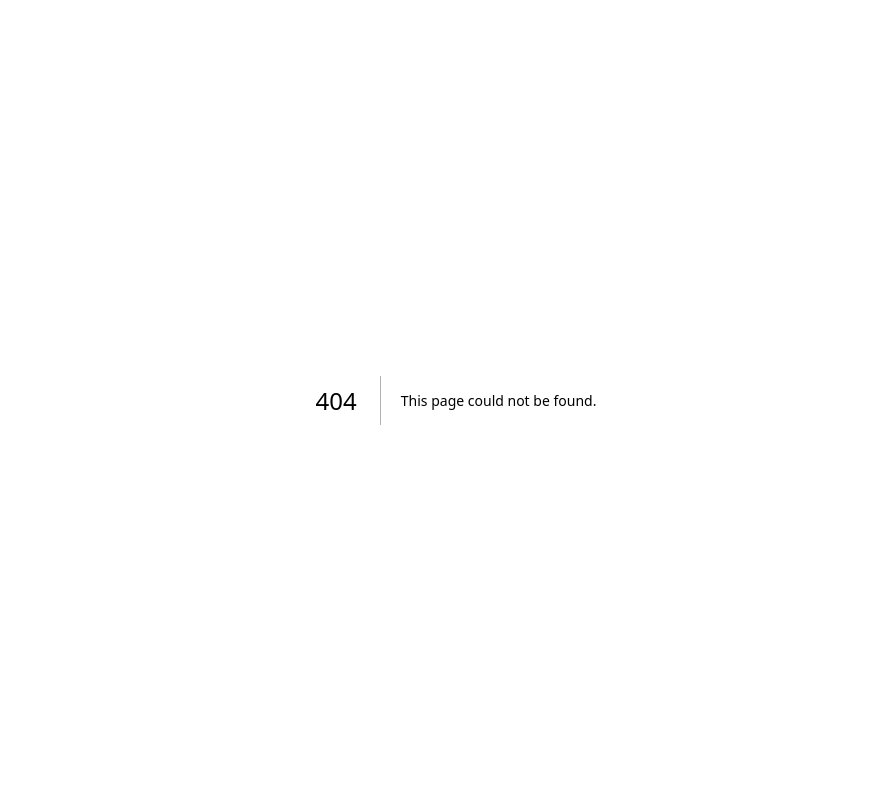
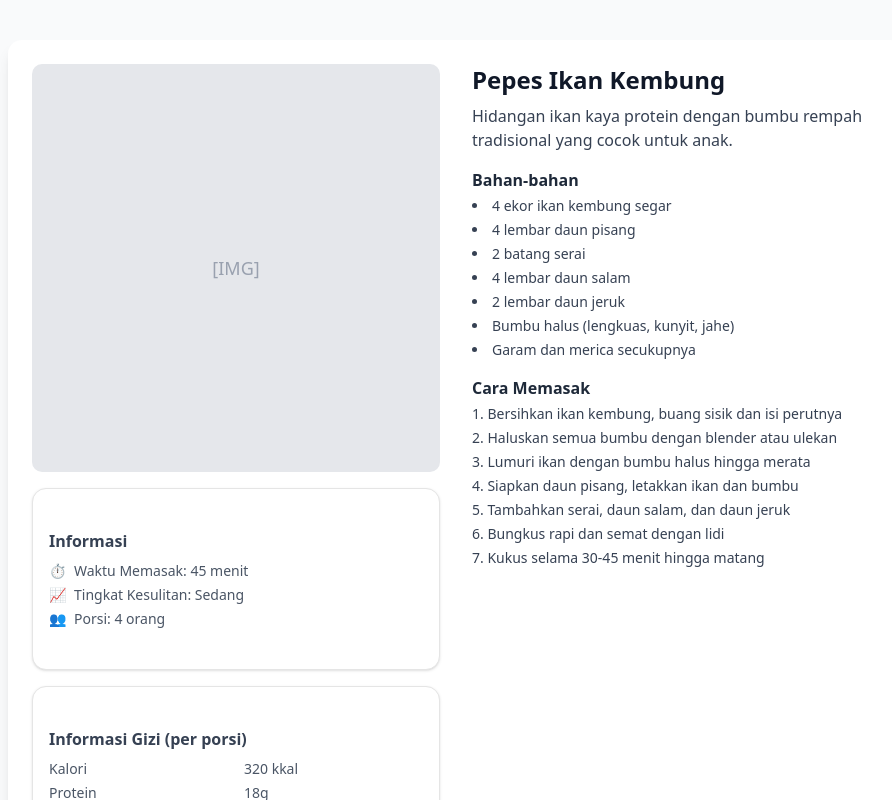
Before and after one commit to arvalen/edu-gizi, a Next.js app: page /resep/1 in a window 1280 px wide. Before the commit this address had no page. Shown: the top 800 px of the page, without its empty margins (184-1076 px from the left). Built offline with nearby package versions, Linux system fonts and the light colour scheme.

Commit message:
feat: add detail menu

```diff
--- /dev/null
+++ b/app/resep/[slug]/page.tsx
@@ -0,0 +1,69 @@
+import { Card, CardContent } from "@/components/ui/card"
+
+export default function ResepDetail() {
+  return (
+    <div className="min-h-screen bg-gray-50 flex justify-center py-10 px-2">
+      <div className="max-w-4xl w-full grid md:grid-cols-2 gap-8 bg-white rounded-xl shadow-lg p-6">
+        <div className="flex flex-col items-center">
+          <div className="w-full aspect-square bg-gray-200 rounded-lg flex items-center justify-center mb-4">
+            <span className="text-gray-400 text-lg">[IMG]</span>
+          </div>
+          <Card className="w-full mb-4">
+            <CardContent className="p-4">
+              <div className="mb-2 font-semibold text-gray-700">Informasi</div>
+              <div className="flex items-center text-sm text-gray-600 mb-1">
+                <span className="mr-2">⏱️</span>Waktu Memasak: 45 menit
+              </div>
+              <div className="flex items-center text-sm text-gray-600 mb-1">
+                <span className="mr-2">📈</span>Tingkat Kesulitan: Sedang
+              </div>
+              <div className="flex items-center text-sm text-gray-600">
+                <span className="mr-2">👥</span>Porsi: 4 orang
+              </div>
+            </CardContent>
+          </Card>
+          <Card className="w-full">
+            <CardContent className="p-4">
+              <div className="mb-2 font-semibold text-gray-700">Informasi Gizi (per porsi)</div>
+              <div className="grid grid-cols-2 gap-x-4 gap-y-1 text-sm text-gray-600">
+                <div>Kalori</div><div>320 kkal</div>
+                <div>Protein</div><div>18g</div>
+                <div>Karbohidrat</div><div>42g</div>
+                <div>Lemak</div><div>12g</div>
+                <div>Serat</div><div>5g</div>
+              </div>
+            </CardContent>
+          </Card>
+        </div>
+        <div>
+          <h1 className="text-2xl font-bold text-gray-900 mb-2">Pepes Ikan Kembung</h1>
+          <p className="text-gray-700 mb-4">Hidangan ikan kaya protein dengan bumbu rempah tradisional yang cocok untuk anak.</p>
+          <div className="mb-4">
+            <div className="font-semibold text-gray-800 mb-1">Bahan-bahan</div>
+            <ul className="list-disc list-inside text-gray-700 text-sm space-y-1">
+              <li>4 ekor ikan kembung segar</li>
+              <li>4 lembar daun pisang</li>
+              <li>2 batang serai</li>
+              <li>4 lembar daun salam</li>
+              <li>2 lembar daun jeruk</li>
+              <li>Bumbu halus (lengkuas, kunyit, jahe)</li>
+              <li>Garam dan merica secukupnya</li>
+            </ul>
+          </div>
+          <div>
+            <div className="font-semibold text-gray-800 mb-1">Cara Memasak</div>
+            <ol className="list-decimal list-inside text-gray-700 text-sm space-y-1">
+              <li>Bersihkan ikan kembung, buang sisik dan isi perutnya</li>
+              <li>Haluskan semua bumbu dengan blender atau ulekan</li>
+              <li>Lumuri ikan dengan bumbu halus hingga merata</li>
+              <li>Siapkan daun pisang, letakkan ikan dan bumbu</li>
+              <li>Tambahkan serai, daun salam, dan daun jeruk</li>
+              <li>Bungkus rapi dan semat dengan lidi</li>
+              <li>Kukus selama 30-45 menit hingga matang</li>
+            </ol>
+          </div>
+        </div>
+      </div>
+    </div>
+  )
+}
--- a/app/resep/page.tsx
+++ b/app/resep/page.tsx
@@ -1,8 +1,11 @@
+'use client'
+
 import Image from "next/image"
 import { Navbar } from "@/components/navbar"
 import { Card, CardContent } from "@/components/ui/card"
 import { Input } from "@/components/ui/input"
 import { Search, Utensils } from "lucide-react"
+import { useRouter } from "next/navigation"
 
 const recipes = [
   {
@@ -48,6 +51,8 @@ const recipes = [
 ]
 
 export default function Resep() {
+  const router = useRouter()
+
   return (
     <div className="min-h-screen bg-gray-50">
       <Navbar />
@@ -77,7 +82,11 @@ export default function Resep() {
 
         <div className="grid md:grid-cols-2 gap-4">
           {recipes.map((recipe, index) => (
-            <Card key={index} className="bg-white hover:shadow-md transition-shadow">
+            <Card
+              key={index}
+              className="bg-white hover:shadow-md transition-shadow cursor-pointer"
+              onClick={() => router.push(`/resep/${index}`)}
+            >
               <CardContent className="p-4">
                 <div className="flex items-start gap-4">
                   <div className="w-12 h-12 bg-green-100 rounded-lg flex items-center justify-center flex-shrink-0">
```
